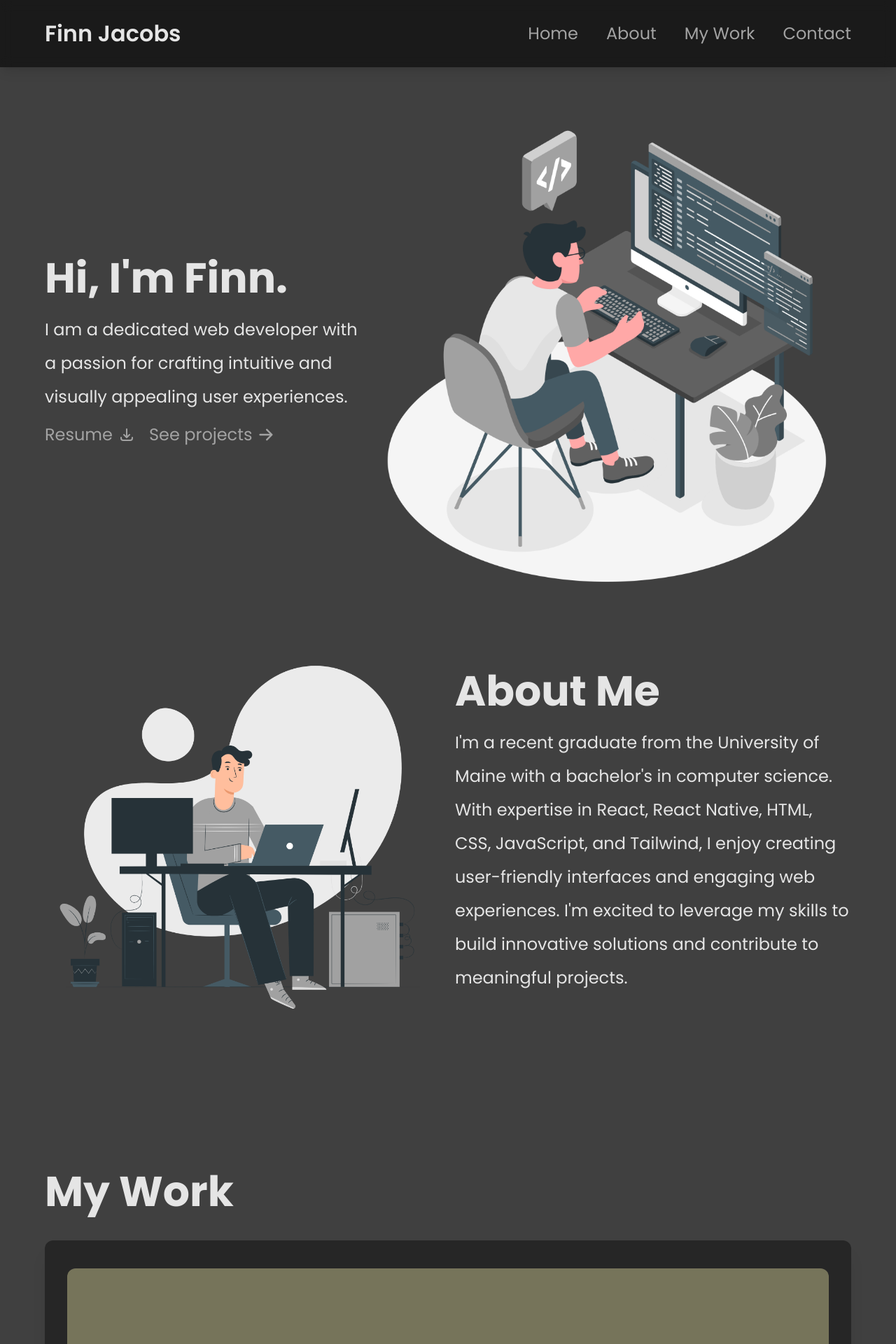
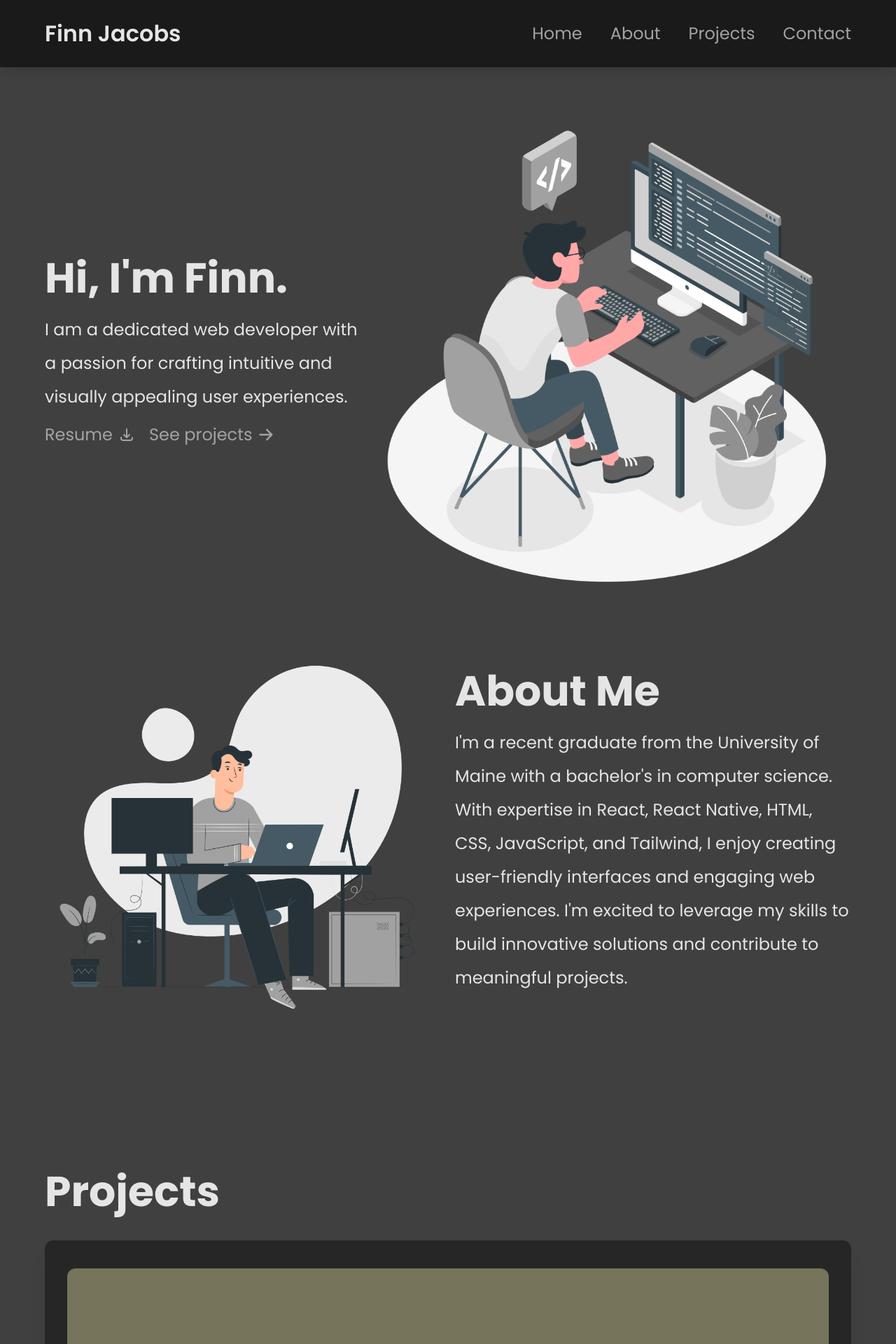
Before and after one commit to finnjacobs99/portfolio-website, a React (Vite) app in the folder react-app/: page / in a window 1280 px wide. Shown: the top 1920 px of the page at 70% size. Built offline with nearby package versions, Linux system fonts and the light colour scheme.

Commit message:
rephrasing text

```diff
--- a/react-app/src/components/Navbar.jsx
+++ b/react-app/src/components/Navbar.jsx
@@ -26,7 +26,7 @@ const Navbar = () => {
             <a href='#about'>About</a>
           </li>
           <li className='mr-10 transition ease-in-out duration-300 hover:text-neutral-200 hover:scale-110'>
-            <a href='#projects'>My Work</a>
+            <a href='#projects'>Projects</a>
           </li>
           <li className=' transition ease-in-out duration-300 hover:text-neutral-200 hover:scale-110'>
             <a href='#contact'>Contact</a>
@@ -64,7 +64,7 @@ const Navbar = () => {
                 <a href='#about'>About</a>
               </li>
               <li className='mb-4 transition-colors ease-in-out duration-300 hover:text-neutral-200'>
-                <a href='#projects'>My Work</a>
+                <a href='#projects'>Projects</a>
               </li>
               <li className='transition-colors ease-in-out duration-300 hover:text-neutral-200'>
                 <a href='#contact'>Contact</a>
--- a/react-app/src/components/Projects.jsx
+++ b/react-app/src/components/Projects.jsx
@@ -10,7 +10,7 @@ const Projects = () => {
     >
       {/* Header */}
       <div data-aos='fade-up'>
-        <h1 className='text-4xl sm:text-6xl font-bold mb-5'>My Work</h1>
+        <h1 className='text-4xl sm:text-6xl font-bold mb-5'>Projects</h1>
       </div>
 
       {/* Projects */}
```
